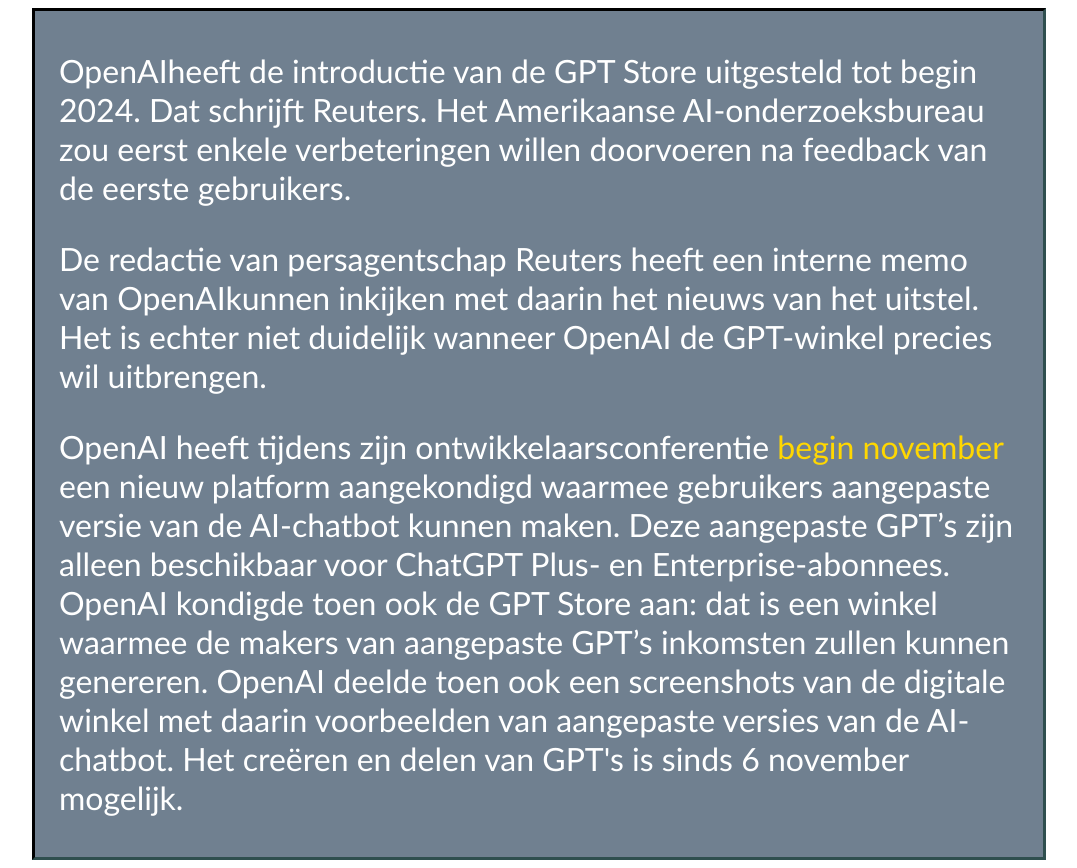
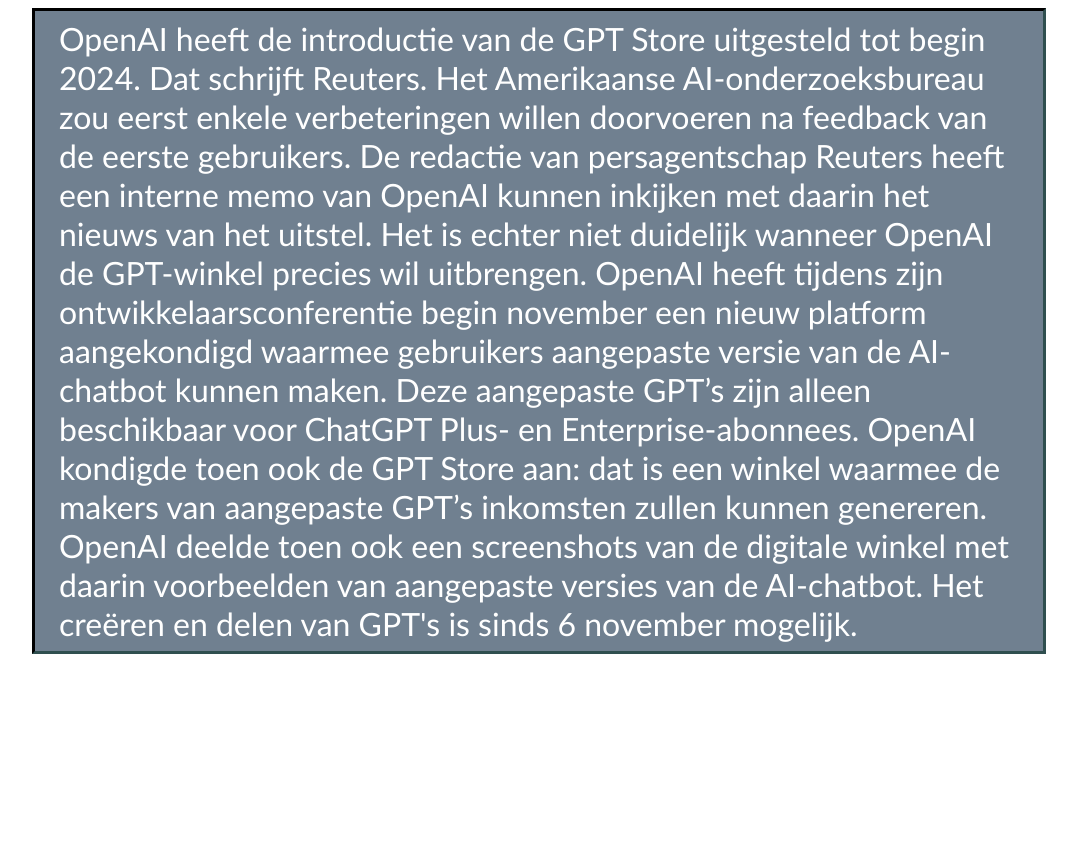
Before and after one commit to reposman33/hottext, an Angular app: page / in a window 1280 px wide. Shown: the whole page, without its empty margins (101-1178 px from the left). After the commit the page ends 800 px from the top, so only its background shows below. Built offline with nearby package versions, Linux system fonts and the light colour scheme.

Commit message:
fix vertonen transcluded content als text ipv html te rendren in child component.

```diff
--- a/src/app/app.component.html
+++ b/src/app/app.component.html
@@ -1 +1,36 @@
-<dynamictext select="p">{{ hottext }}</dynamictext>
+<dynamictext>
+  <div>
+    <p>
+      <span data-hottext="OpenAI">OpenAI</span> heeft de introductie van de GPT
+      Store uitgesteld tot begin 2024. Dat schrijft Reuters. Het Amerikaanse
+      AI-onderzoeksbureau zou eerst enkele verbeteringen willen doorvoeren na
+      feedback van de eerste gebruikers.
+    </p>
+    <p>
+      De redactie van persagentschap Reuters heeft een interne memo van
+      <span data-hottext="OpenAI">OpenAI</span> kunnen inkijken met daarin het
+      nieuws van het uitstel. Het is echter niet duidelijk wanneer
+      <span data-hottext="OpenAI">OpenAI</span> de GPT-winkel precies wil
+      uitbrengen.
+    </p>
+    <p>
+      <span data-hottext="OpenAI">OpenAI</span> heeft tijdens zijn
+      ontwikkelaarsconferentie
+      <a
+        href="https://tweakers.net/nieuws/215332/chatgpt-gebruikers-kunnen-nu-eigen-versies-van-de-chatbot-creeren-en-delen.html"
+        title="ChatGPT-gebruikers kunnen nu eigen versies van de chatbot creëren en delen"
+        target="_blank"
+        >begin november</a
+      >
+      een nieuw platform aangekondigd waarmee gebruikers aangepaste versie van
+      de AI-chatbot kunnen maken. Deze aangepaste GPT’s zijn alleen beschikbaar
+      voor ChatGPT Plus- en Enterprise-abonnees.
+      <span data-hottext="OpenAI">OpenAI</span> kondigde toen ook de GPT Store
+      aan: dat is een winkel waarmee de makers van aangepaste GPT’s inkomsten
+      zullen kunnen genereren. <span data-hottext="OpenAI">OpenAI</span> deelde
+      toen ook een screenshots van de digitale winkel met daarin voorbeelden van
+      aangepaste versies van de AI-chatbot. Het creëren en delen van GPT's is
+      sinds 6 november mogelijk.
+    </p>
+  </div>
+</dynamictext>
--- a/src/app/app.component.ts
+++ b/src/app/app.component.ts
@@ -5,13 +5,4 @@ import { Component } from '@angular/core';
   templateUrl: './app.component.html',
   styleUrls: ['./app.component.scss'],
 })
-export class AppComponent {
-  title = 'hottext';
-  hottext = `
-  <div>
-  <p><span data-hottext>OpenAI<span>heeft de introductie van de GPT Store uitgesteld tot begin 2024. Dat schrijft Reuters. Het Amerikaanse AI-onderzoeksbureau zou eerst enkele verbeteringen willen doorvoeren na feedback van de eerste gebruikers.<\p>
-  <p>De redactie van persagentschap Reuters heeft een interne memo van <span data-hottext>OpenAI<span>kunnen inkijken met daarin het nieuws van het uitstel. Het is echter niet duidelijk wanneer OpenAI de GPT-winkel precies wil uitbrengen.</p>
-  <p><span data-hottext>OpenAI<span> heeft tijdens zijn ontwikkelaarsconferentie <a href="https://tweakers.net/nieuws/215332/chatgpt-gebruikers-kunnen-nu-eigen-versies-van-de-chatbot-creeren-en-delen.html" title="ChatGPT-gebruikers kunnen nu eigen versies van de chatbot creëren en delen" target=_blank">begin november</a> een nieuw platform aangekondigd waarmee gebruikers aangepaste versie van de AI-chatbot kunnen maken. Deze aangepaste GPT’s zijn alleen beschikbaar voor ChatGPT Plus- en Enterprise-abonnees. OpenAI kondigde toen ook de GPT Store aan: dat is een winkel waarmee de makers van aangepaste GPT’s inkomsten zullen kunnen genereren. OpenAI deelde toen ook een screenshots van de digitale winkel met daarin voorbeelden van aangepaste versies van de AI-chatbot. Het creëren en delen van GPT's is sinds 6 november mogelijk.</p>
-  </div>
-  `;
-}
+export class AppComponent {}
```
